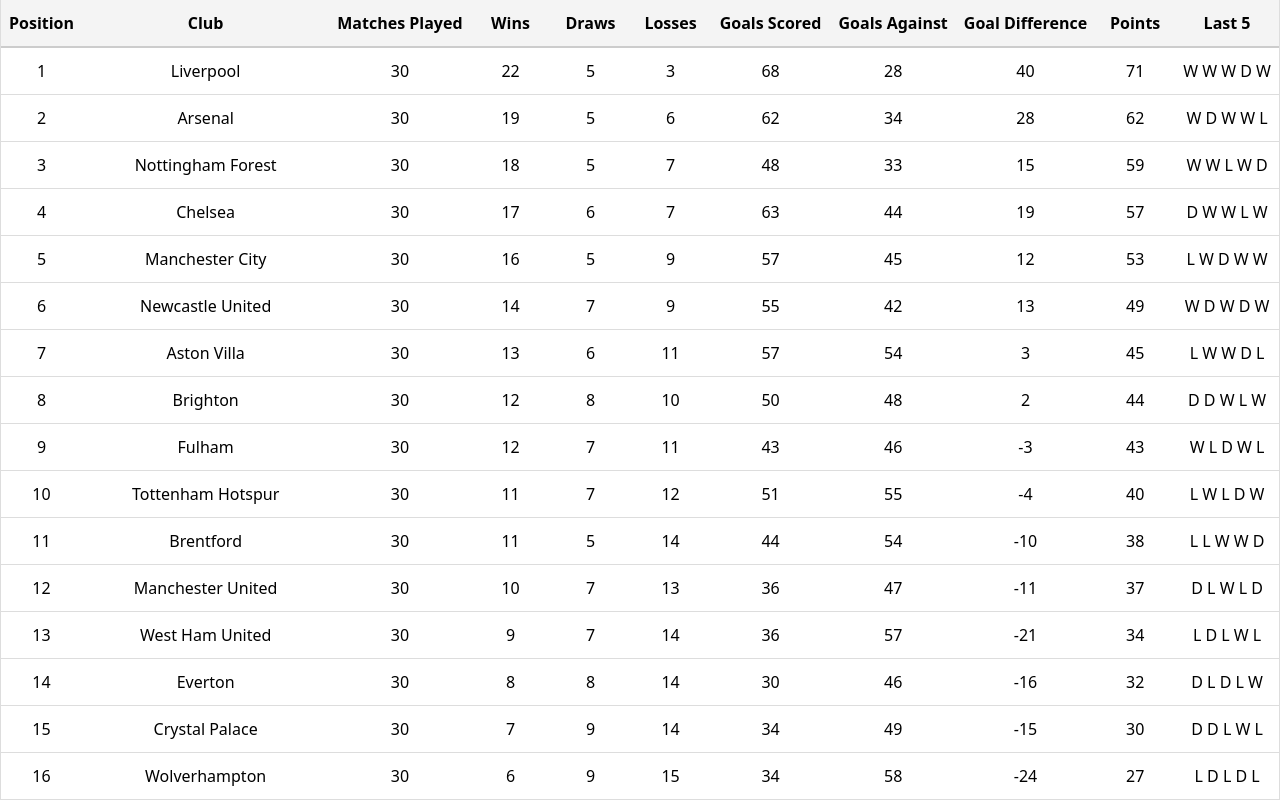
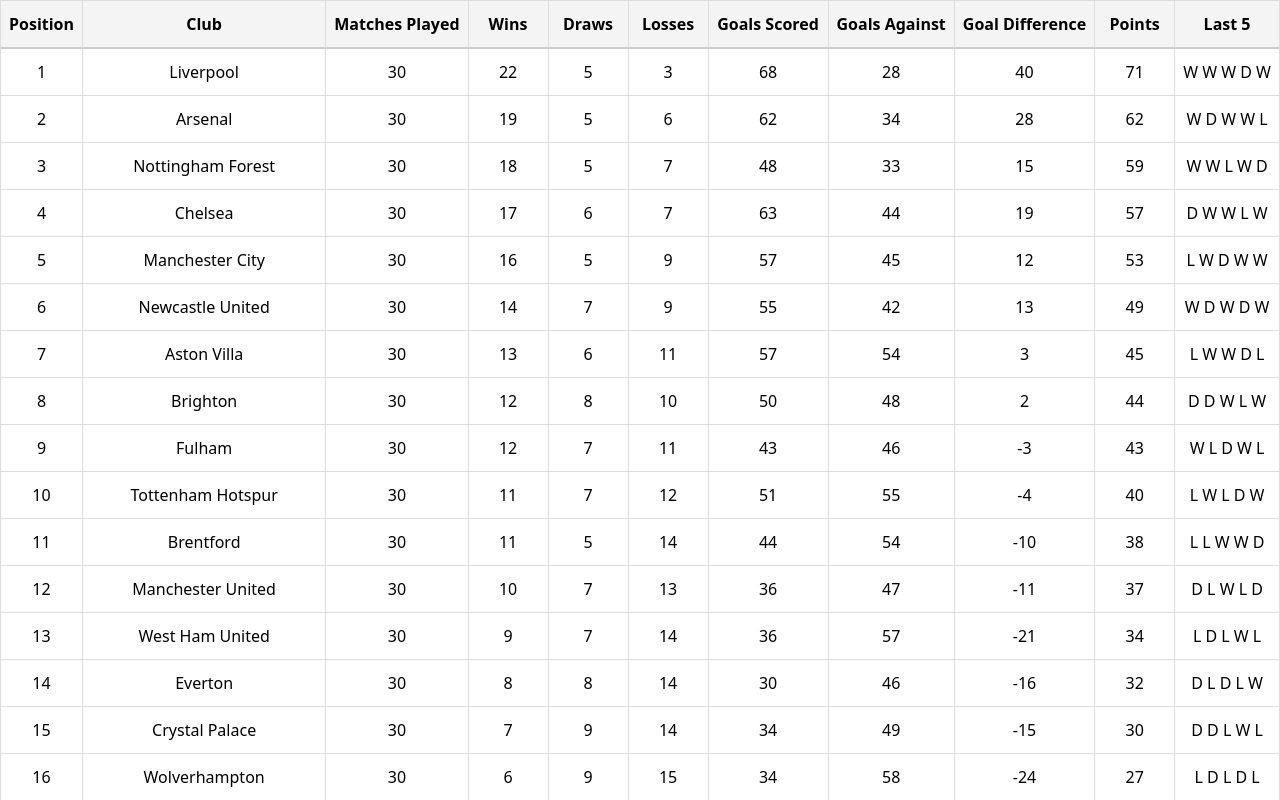
Before and after one commit to ryan50500/tournament-table, a React (Vite) app: page / in a window 1280 px wide. Shown: the top 800 px of the page. Built offline with nearby package versions, Linux system fonts and the light colour scheme.

Commit message:
adding borders to cells

```diff
--- a/src/components/LeagueTable.css
+++ b/src/components/LeagueTable.css
@@ -40,13 +40,21 @@
 .leagueTable__row div {
   padding: 12px 8px;
   border-bottom: 1px solid #ddd;
+  border-right: 1px solid #ddd;
   justify-content: flex-start;
   white-space: nowrap;
   text-align: center;
 }
 
+/* Remove right border on last column to avoid double border with wrapper */
+.leagueTable__header div:last-child,
+.leagueTable__row div:last-child {
+  border-right: none;
+}
+
 .leagueTable__header div {
   font-weight: bold;
   background-color: #f4f4f4;
+  border-top: 1px solid #ddd;
   border-bottom: 2px solid #ccc;
 }
```
